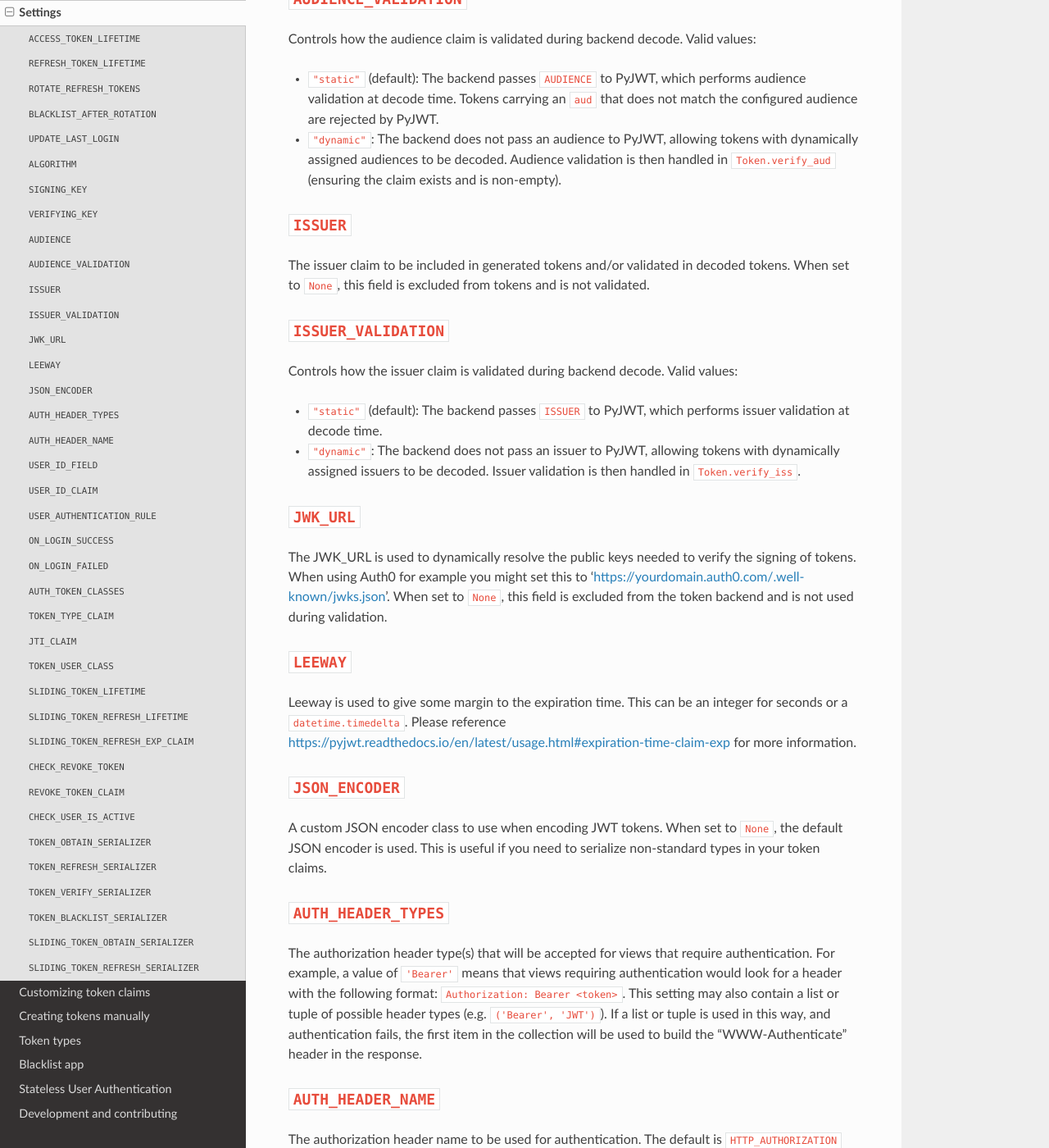
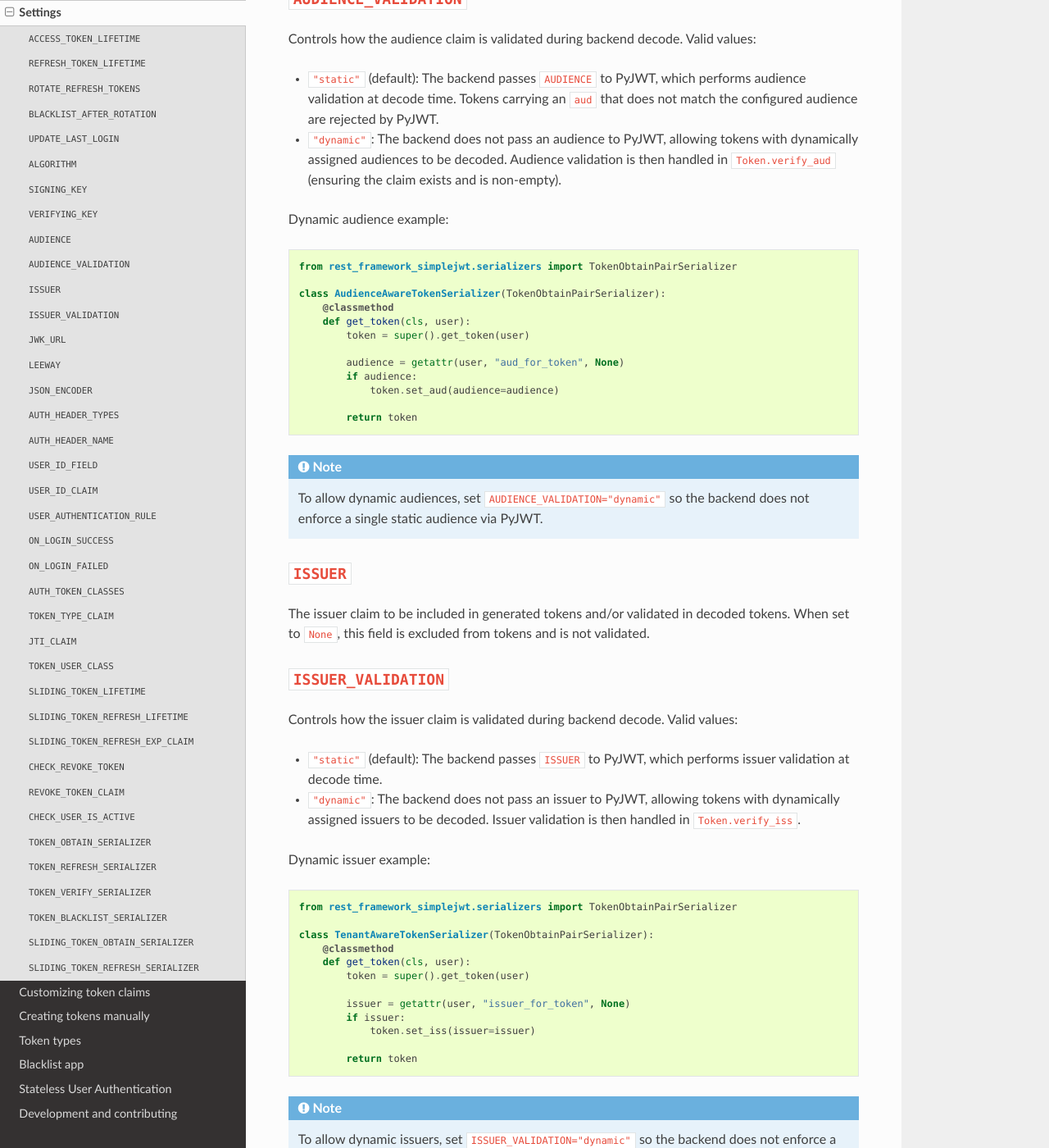
Before and after one commit to jazzband/djangorestframework-simplejwt, a Sphinx documentation site: the page built from docs/settings.rst, in a window 1280 px wide and 1400 px high, scrolled down 3035 px. Shown: the whole window at 82% size. Built offline with Sphinx 7.4.7 and the Read the Docs theme 3.1.0, drawn with Linux system fonts in a browser that asks for light colours; the version number could not be read and is left out; some of the changed text lies outside the part shown.

Commit message:
feat: add support for dynamic audience and issuer claims in settings documentation

```diff
--- a/docs/settings.rst
+++ b/docs/settings.rst
@@ -167,6 +167,25 @@ Controls how the audience claim is validated during backend decode. Valid values
   with dynamically assigned audiences to be decoded. Audience validation is then
   handled in ``Token.verify_aud`` (ensuring the claim exists and is non-empty).
 
+Dynamic audience example::
+
+    from rest_framework_simplejwt.serializers import TokenObtainPairSerializer
+
+    class AudienceAwareTokenSerializer(TokenObtainPairSerializer):
+        @classmethod
+        def get_token(cls, user):
+            token = super().get_token(user)
+
+            audience = getattr(user, "aud_for_token", None)
+            if audience:
+                token.set_aud(audience=audience)
+
+            return token
+
+.. note::
+   To allow dynamic audiences, set ``AUDIENCE_VALIDATION="dynamic"`` so the
+   backend does not enforce a single static audience via PyJWT.
+
 ``ISSUER``
 ----------
 
@@ -184,6 +203,25 @@ Controls how the issuer claim is validated during backend decode. Valid values:
 * ``"dynamic"``: The backend does not pass an issuer to PyJWT, allowing tokens
   with dynamically assigned issuers to be decoded. Issuer validation is then
   handled in ``Token.verify_iss``.
+
+Dynamic issuer example::
+
+    from rest_framework_simplejwt.serializers import TokenObtainPairSerializer
+
+    class TenantAwareTokenSerializer(TokenObtainPairSerializer):
+        @classmethod
+        def get_token(cls, user):
+            token = super().get_token(user)
+
+            issuer = getattr(user, "issuer_for_token", None)
+            if issuer:
+                token.set_iss(issuer=issuer)
+
+            return token
+
+.. note::
+   To allow dynamic issuers, set ``ISSUER_VALIDATION="dynamic"`` so the backend
+   does not enforce a single static issuer via PyJWT.
 
 ``JWK_URL``
 -----------
```
